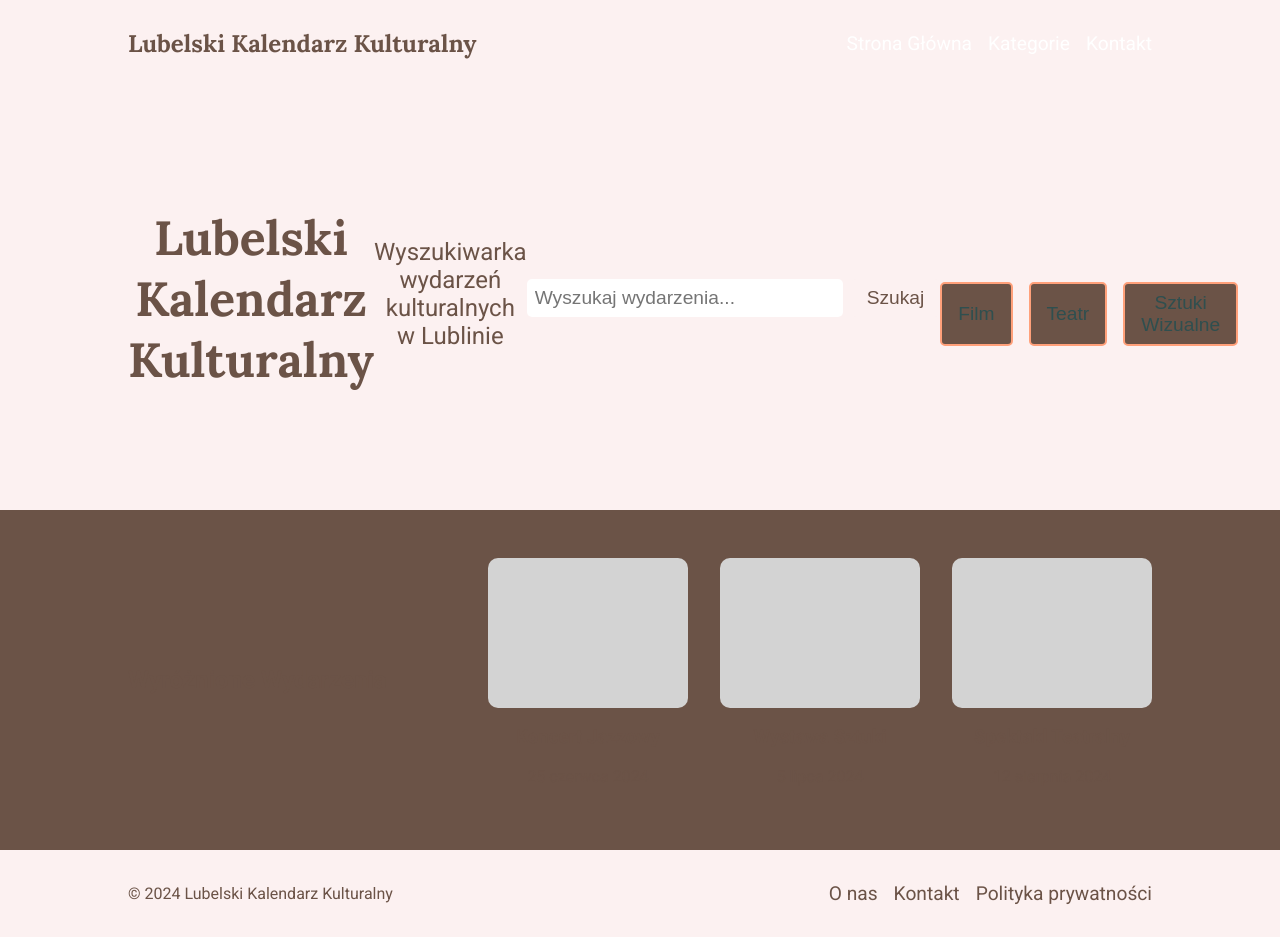
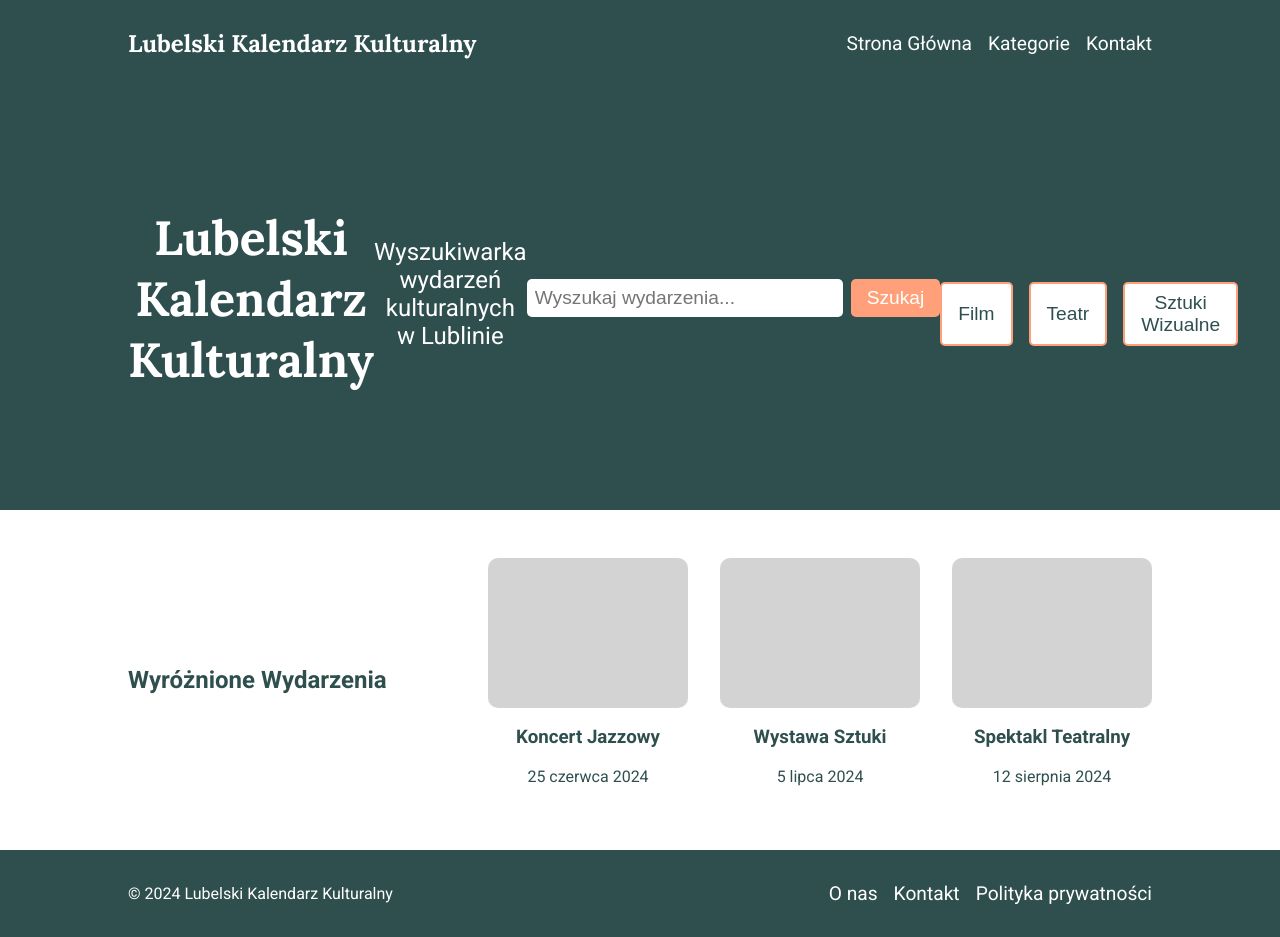
Before and after one commit to art-system/lubelski-kalendarz-kulturalny, a plain HTML site: page index.html in a window 1280 px wide. Drawn offline with Linux system fonts and the light colour scheme.

Commit message:
Update styles.css

```diff
--- a/styles.css
+++ b/styles.css
@@ -1,14 +1,14 @@
 body {
     font-family: 'Roboto', sans-serif;
-    color: #6B5347;
+    color: #2F4F4F;
     margin: 0;
     padding: 0;
     background-color: #D3D3D3;
 }
 
 header {
-    background-color: #FCF1F1;
-    color: #6B5347;
+    background-color: #2F4F4F;
+    color: #FFFFFF;
     padding: 1rem 0;
 }
 
@@ -39,8 +39,8 @@ nav a {
 }
 
 .hero {
-    background-color: #FCF1F1;
-    color: #6B5347;
+    background-color: #2F4F4F;
+    color: #FFFFFF;
     text-align: center;
     padding: 5rem 0;
 }
@@ -73,8 +73,8 @@ nav a {
     padding: 0.5rem 1rem;
     font-size: 1.2rem;
     border: none;
-    background-color: #FCF1F1;
-    color: #6B5347;
+    background-color: #FFA07A;
+    color: #FFFFFF;
     border-radius: 5px;
     cursor: pointer;
 }
@@ -91,14 +91,14 @@ nav a {
     font-size: 1.2rem;
     border: 2px solid #FFA07A;
     color: #2F4F4F;
-    background-color: #6B5347;
+    background-color: #FFFFFF;
     border-radius: 5px;
     cursor: pointer;
 }
 
 .featured-events {
     padding: 3rem 0;
-    background-color:#6B5347;
+    background-color: #FFFFFF;
 }
 
 .events-list {
@@ -120,8 +120,8 @@ nav a {
 }
 
 footer {
-    background-color: #FCF1F1;
-    color: #6B5347;
+    background-color: #2F4F4F;
+    color: #FFFFFF;
     padding: 1rem 0;
     text-align: center;
 }
@@ -134,6 +134,6 @@ footer nav ul {
 }
 
 footer nav a {
-    color: #6B5347;
+    color: #FFFFFF;
     text-decoration: none;
 }
```
